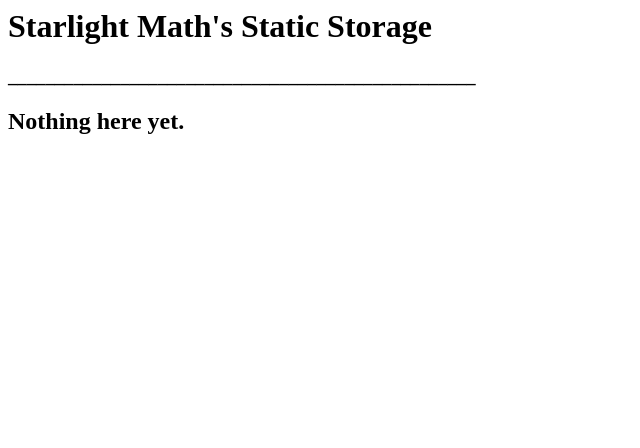
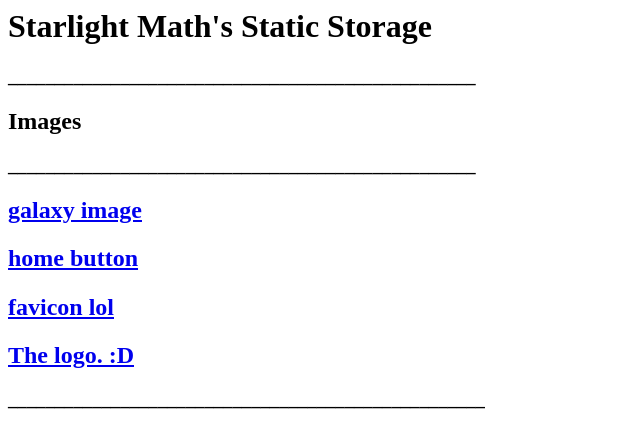
Before and after one commit to fumingbanana/extrastorage, a plain HTML site: page index.html in a window 1280 px wide. Shown: the whole page, without its empty margins (0-640 px from the left). Drawn offline with Linux system fonts and the light colour scheme.

Commit message:
Update index.html

```diff
--- a/index.html
+++ b/index.html
@@ -1,3 +1,14 @@
 <h1>Starlight Math's Static Storage</h1>
 <h3>__________________________________________________</h3>
-<h2>Nothing here yet.</h2>
+<h2>Images</h2>
+<h3>__________________________________________________</h3>
+<h2><a href="cool-ahh-galaxy.png">galaxy image</a></h2>
+<h4></h4>
+<h2><a href="homebutton.png">home button</a></h2>
+<h4></h4>
+<h2><a href="logo.png"> </a></h2>
+<h4></h4>
+<h2><a href="starlight-favicon.ico">favicon lol</h2>
+<h4></h4>
+<h2><a href="starlight-logo-v2.png"> The logo. :D </a></h2>
+<h3>___________________________________________________</h3>
```
